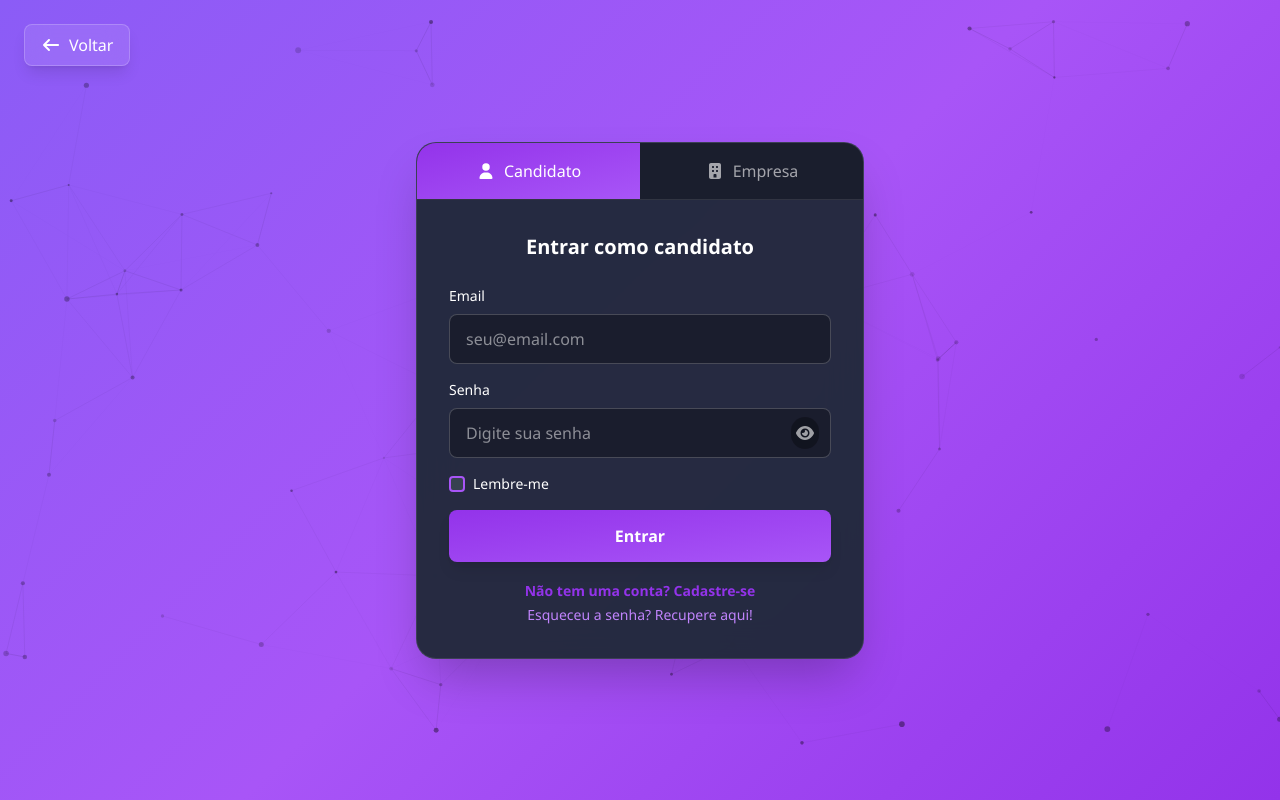
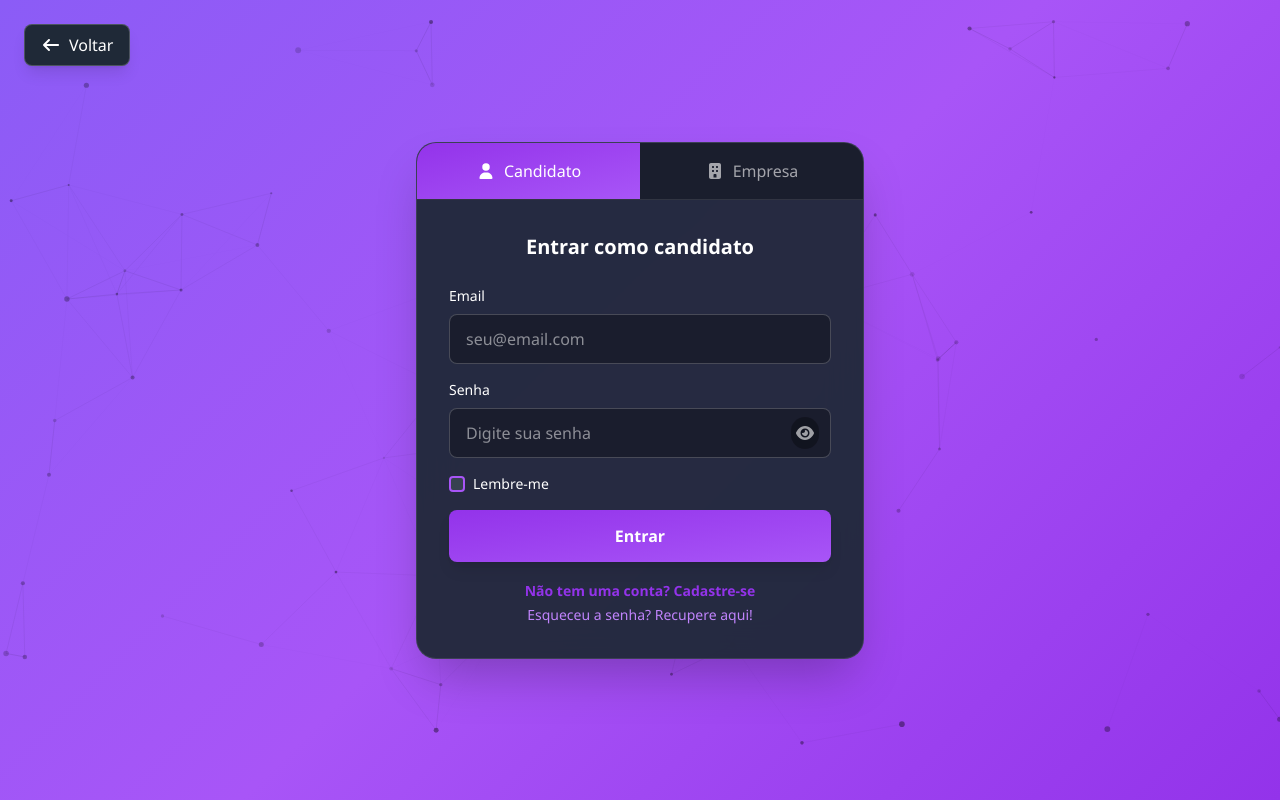
Before and after one commit to emprego-vagas/EmpreGo_react, a React (Vite) app: page /login in a window 1280 px wide. Built offline with nearby package versions, Linux system fonts and the light colour scheme; no server answers.

Commit message:
Botao sair do Login

```diff
--- a/src/pages/Login.tsx
+++ b/src/pages/Login.tsx
@@ -67,7 +67,7 @@ export default function Login() {
             {/* Botão de voltar à tela inicial */}
             <button
                 onClick={() => navigate('/')}
-                className="fixed top-6 left-6 z-50 flex items-center gap-2 px-4 py-2 bg-white/10 backdrop-blur-md border border-white/20 rounded-lg text-white hover:bg-white/20 transition-all duration-300 shadow-lg hover:shadow-xl cursor-pointer"
+                className="fixed top-6 left-6 z-50 flex items-center gap-2 px-4 py-2 bg-gray-800 backdrop-blur-md border border-white/20 rounded-lg text-white hover:bg-gray-700 transition-all duration-300 shadow-lg hover:shadow-xl cursor-pointer"
                 title="Voltar à tela inicial"
             >
                 <FontAwesomeIcon icon={faArrowLeft} />
```
